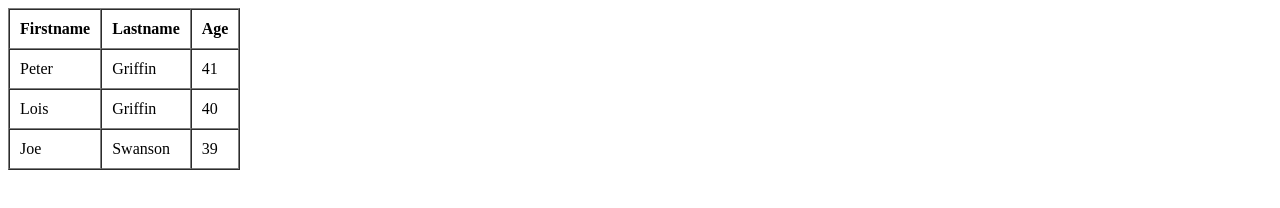
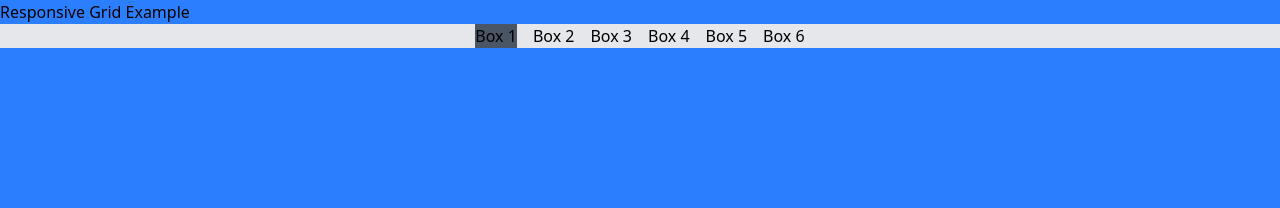
Before and after one commit to Isingizwe12/flex, a plain HTML site: page table.html in a window 1280 px wide. Drawn offline with nearby package versions, Linux system fonts and the light colour scheme.

Commit message:
Update table.html

```diff
--- a/table.html
+++ b/table.html
@@ -3,32 +3,21 @@
 <head>
     <meta charset="UTF-8">
     <meta name="viewport" content="width=device-width, initial-scale=1.0">
-    <title>Table</title>
+      <script src="https://cdn.jsdelivr.net/npm/@tailwindcss/browser@4"></script>
+    <title>Tail wind Learning</title>
 </head>
-<body>
-    <table border="1" cellpadding="10" cellspacing="0">
+<body class="bg-blue-500">
+   <h1>Responsive Grid Example</h1>
 
-            <tr>
-                <th>Firstname</th>
-                <th>Lastname</th>
-                <th>Age</th>
-            </tr>
-            <tr>
-                <td>Peter</td>
-                <td>Griffin</td>
-                <td>41</td>
-            </tr>
-            <tr>
-                <td>Lois</td>
-                <td>Griffin</td>
-                <td>40</td>
-            </tr>
-            <tr>
-                <td>Joe</td>
-                <td>Swanson</td>
-                <td>39</td>
-            </tr>
+  <div class="flex justify-center gap-4 bg-gray-200 ">
+    <div class="bg-gray-600">Box 1</div>
+    <div>Box 2</div>
+    <div>Box 3</div>
+    <div>Box 4</div>
+    <div>Box 5</div>
+    <div>Box 6</div>
+  </div>
 
-    </table>
+
 </body>
 </html>
```
